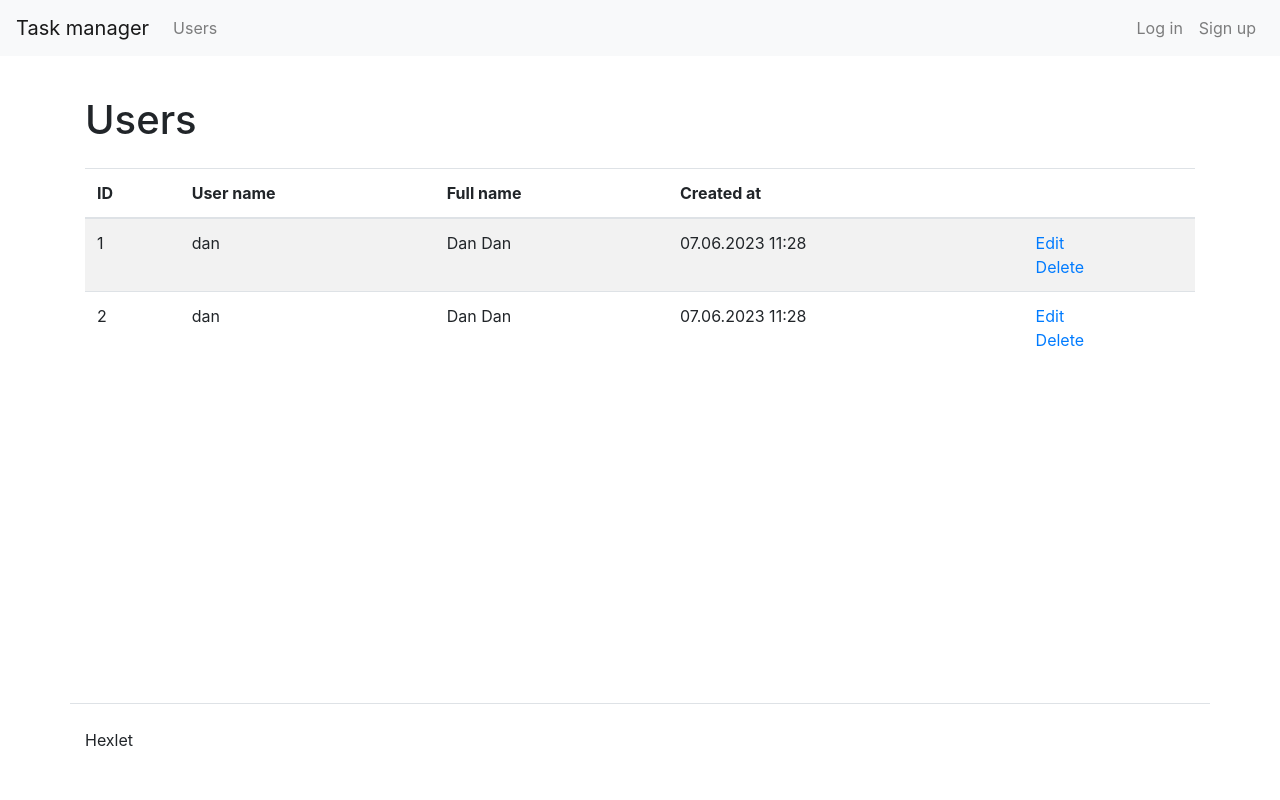
After one commit to RZenBridges/python-project-52, a Django app: page /users/ in a window 1280 px wide. The commit adds this page. Run offline with Django 4.2, Linux system fonts and the light colour scheme; parts of the project's set-up code (start-up, migrations or seed data) failed here and were passed over; some libraries are stand-ins or nearby versions.

Commit message:
Update locale/ ursl.py views.py navigation.html Add users.html

```diff
--- a/task_manager/urls.py
+++ b/task_manager/urls.py
@@ -19,6 +19,10 @@ from django.urls import path
 from task_manager import views
 
 urlpatterns = [
-    path('', views.index),
+    path('', views.IndexView.as_view()),
+    path('users/<int:pk>/update/', views.UsersUpdateView.as_view()),
+    path('users/<int:pk>/delete/', views.UsersDeleteView.as_view()),
+    path('users/create/', views.UsersCreateView.as_view()),
+    path('users/', views.UsersView.as_view()),
     path('admin/', admin.site.urls),
 ]
--- a/task_manager/views.py
+++ b/task_manager/views.py
@@ -1,15 +1,51 @@
 from django.shortcuts import render
 from django.utils.translation import gettext as _
+from django.views.generic.base import TemplateView
 
 
-def index(request):
-    return render(request, 'index.html',
-                  context={
-                      "greeting": _("Hello, User!"),
-                      "info": _("Here you can set tasks to the team"),
-                      "author": _("Learn more about the author"),
-                      "title": _("Task manager"),
-                      "users": _("Users"),
-                      "log": _("Log in"),
-                      "register": _("Sign up")
-                  })
+NAVIGATION = {
+    "title": _("Task manager"),
+    "users": _("Users"),
+    "log_in": _("Log in"),
+    "register": _("Sign up")
+}
+
+
+class IndexView(TemplateView):
+
+    def get(self, request, *args, **kwargs):
+        index = {
+            "greeting": _("Hello, User!"),
+            "info": _("Here you can set tasks to the team"),
+            "author": _("Learn more about the author")
+        }
+
+        return render(request, "index.html", context=index | NAVIGATION)
+
+
+class UsersView(TemplateView):
+
+    def get(self, request, *args, **kwargs):
+        table = {
+            "column_name": _("User name"),
+            "column_fname": _("Full name"),
+            "column_created": _("Created at"),
+            "row_edit": _("Edit"),
+            "row_delete": _("Delete"),
+        }
+        # Models to be added here
+        users = {"items": [{"ID": 1}, {"ID": 2}]}
+
+        return render(request, "users.html", context=users | NAVIGATION | table)
+
+
+class UsersCreateView(TemplateView):
+    pass
+
+
+class UsersUpdateView(TemplateView):
+    pass
+
+
+class UsersDeleteView(TemplateView):
+    pass
--- a/templates/navigation.html
+++ b/templates/navigation.html
@@ -13,7 +13,7 @@
     </ul>
     <ul class="navbar-nav">
       <li class="nav-item">
-        <a class="nav-link" href="/login/">{% translate log %}</a>
+        <a class="nav-link" href="/login/">{% translate log_in %}</a>
       </li>
       <li class="nav-item">
         <a class="nav-link" href="/users/create/">{% translate register %}</a>
--- /dev/null
+++ b/templates/users.html
@@ -0,0 +1,40 @@
+<!DOCTYPE html>
+{% load i18n %}
+<html>
+{% include "head.html" %}
+<body class="d-flex flex-column min-vh-100">
+{% include "navigation.html" %}
+
+  <div class="container wrapper flex-grow-1">
+    <h1 class="my-4">{% translate users %}</h1>
+    <table class="table table-striped">
+      <thead>
+        <tr>
+          <th>ID</th>
+          <th>{% translate column_name %}</th>
+          <th>{% translate column_fname %}</th>
+          <th>{% translate column_created %}</th>
+          <th></th>
+        </tr>
+      </thead>
+      <tbody>
+        {% for item in items %}
+        <tr>
+          <td>{{ item.ID }}</td>
+          <td>dan</td>
+          <td>Dan Dan</td>
+          <td>07.06.2023 11:28</td>
+          <td>
+            <a href="/users/1/update/">{% translate row_edit %}</a>
+            <br>
+            <a href="/users/1/delete/">{% translate row_delete %}</a>
+          </td>
+        </tr>
+        {% endfor %}
+      </tbody>
+    </table>
+  </div>
+
+{% include "footer.html" %}
+</body>
+</html>
```
Also changed, not shown: task_manager/locale/ru/LC_MESSAGES/django.po, 1 other file.
